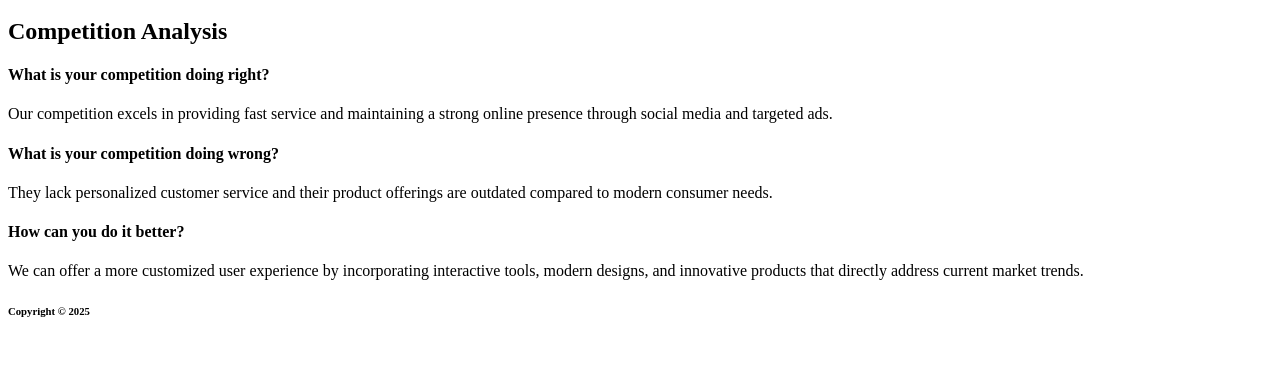
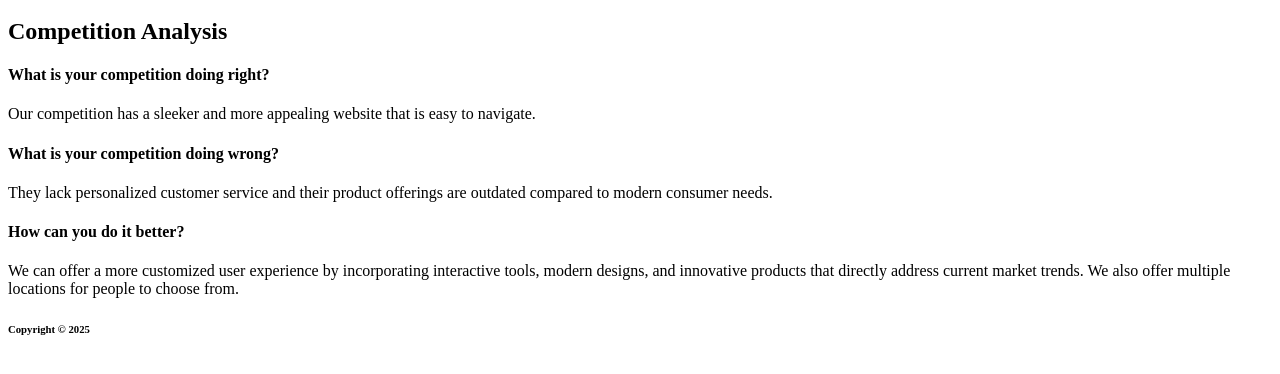
Before and after one commit to denimditt/se1400, a plain HTML site: page milestone1/competition.html in a window 1280 px wide. Shown: the part 100-474 px from the top of the page. Drawn offline with Linux system fonts and the light colour scheme.

Commit message:
Changed answers

```diff
--- a/milestone1/competition.html
+++ b/milestone1/competition.html
@@ -18,13 +18,13 @@
     <main>
         <h2>Competition Analysis</h2>
         <h4>What is your competition doing right?</h4>
-        <p>Our competition excels in providing fast service and maintaining a strong online presence through social media and targeted ads.</p>
+        <p>Our competition has a sleeker and more appealing website that is easy to navigate.</p>
 
         <h4>What is your competition doing wrong?</h4>
         <p>They lack personalized customer service and their product offerings are outdated compared to modern consumer needs.</p>
 
         <h4>How can you do it better?</h4>
-        <p>We can offer a more customized user experience by incorporating interactive tools, modern designs, and innovative products that directly address current market trends.</p>
+        <p>We can offer a more customized user experience by incorporating interactive tools, modern designs, and innovative products that directly address current market trends. We also offer multiple locations for people to choose from.</p>
     </main>
     <footer>
         <h6>Copyright &copy; 2025</h6>
```
